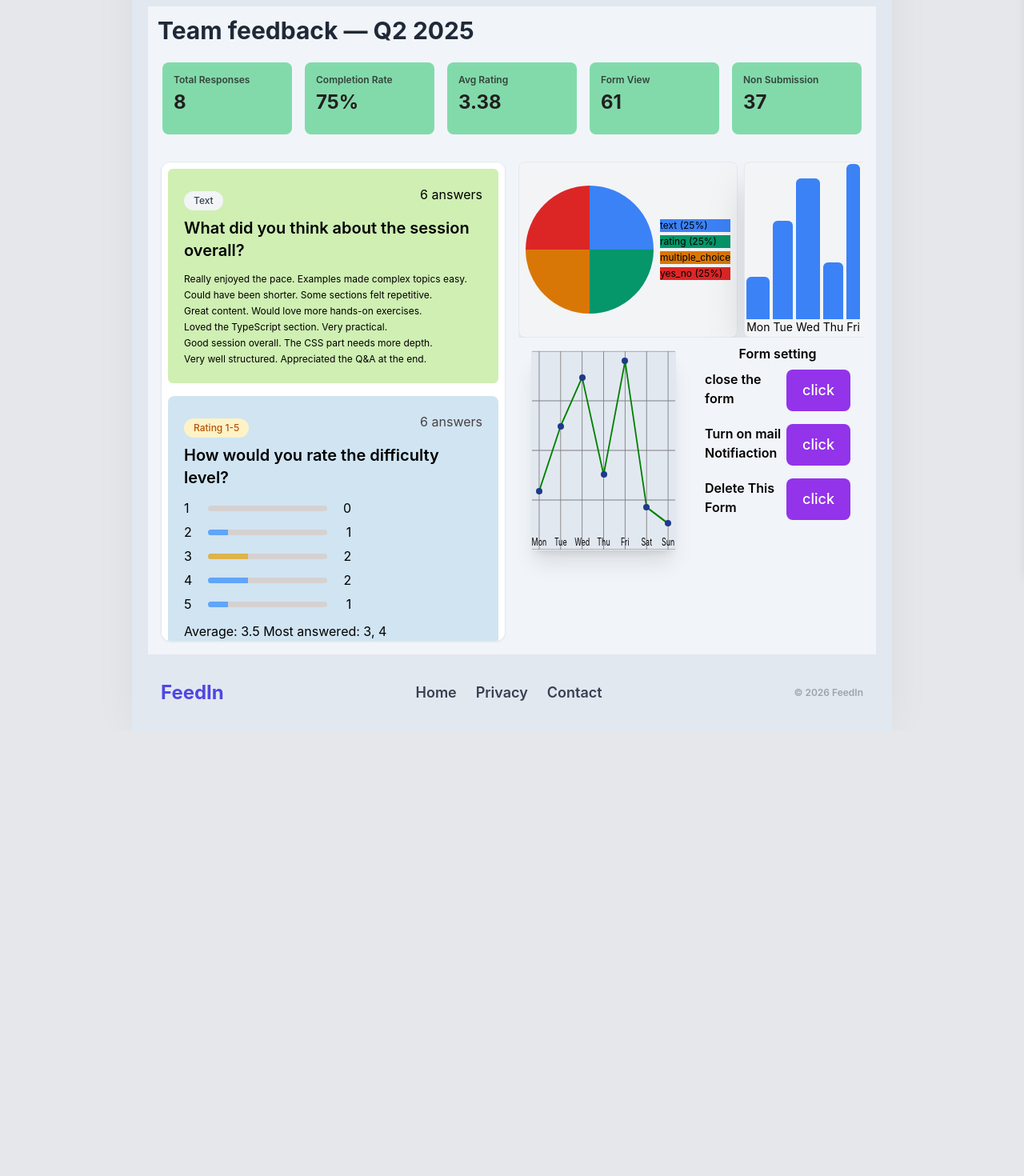
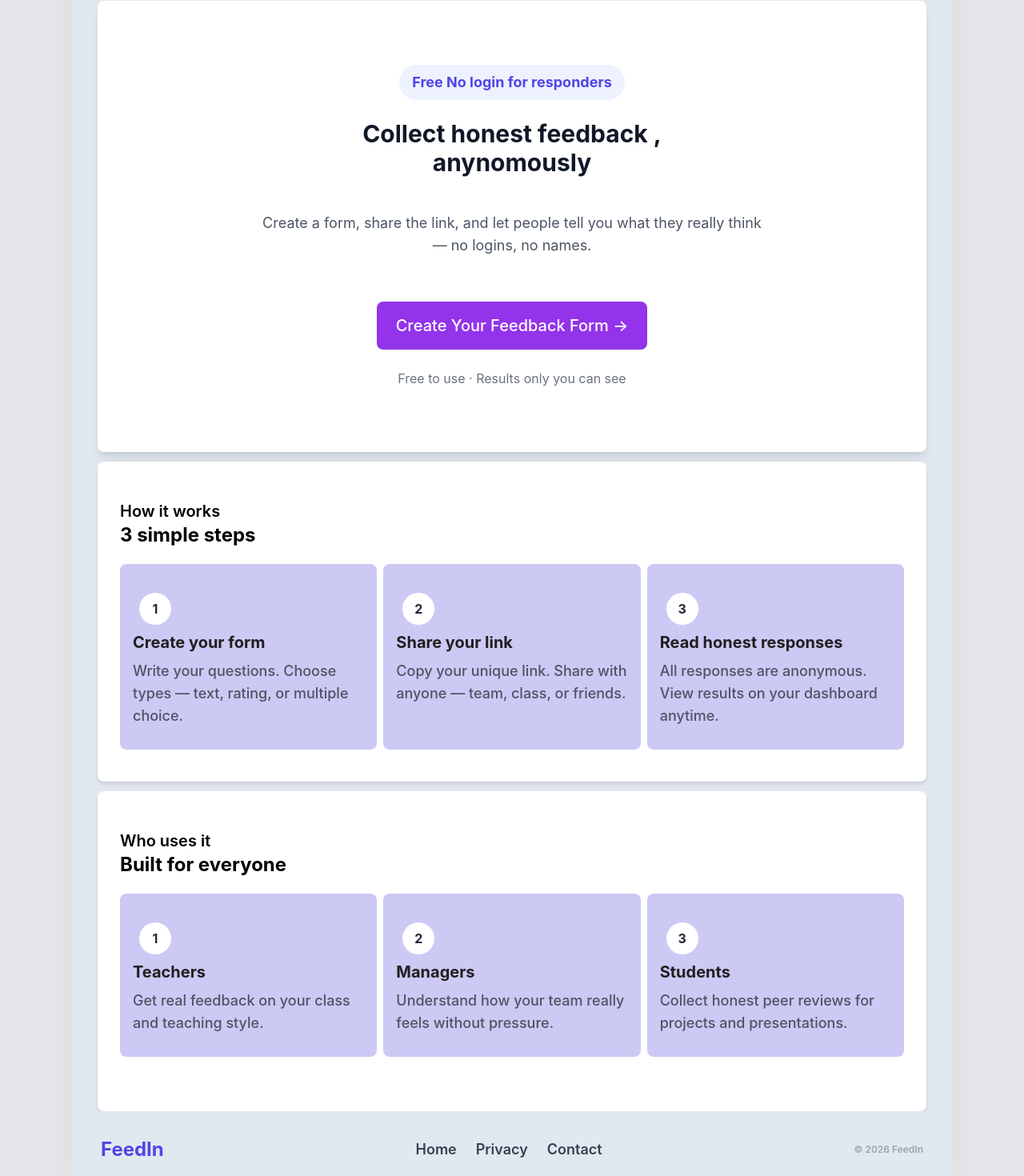
Before and after one commit to soubhik2709/anonymous-feedback-tool, a React (Create React App) app: page / in a window 1280 px wide. Shown: the part 84-1554 px from the top of the page at 80% size. Before the commit the page ends 998 px from the top, so only its background shows below. Built offline with nearby package versions, Linux system fonts and the light colour scheme.

Commit message:
feat:Homepage navigation

```diff
--- a/src/App.css
+++ b/src/App.css
@@ -42,7 +42,7 @@ body {
 /* For Standard Monitors (Laptops) */
 @media (min-width: 1280px) {
   .container {
-    max-width: 950px;
+    max-width: 1100px;
   }
 }
 
--- a/src/App.tsx
+++ b/src/App.tsx
@@ -1,18 +1,24 @@
 import React from "react";
 import "./App.css";
-
-// import HomePage from "./pages/HomePage";
-// import CreateFormPage from './pages/CreateFormPage';
+import HomePage from "./pages/HomePage";
+import CreateFormPage from './pages/CreateFormPage';
 import DashboardPage from "./pages/DashboardPage";
-// import SubmitFeedbackPage from './pages/SubmitFeedbackPage';
+import SubmitFeedbackPage from './pages/SubmitFeedbackPage';
+import { Routes,Route } from "react-router-dom";
 function App() {
   return (
     <div className="page-wrapper">
       <div className="container shadow-xl">
-        {/* <HomePage /> */}
-        {/* <CreateFormPage/>  */}
-        <DashboardPage />
-          {/* <SubmitFeedbackPage/> */}
+        <Routes>
+         <Route path="/" element={ <HomePage />}/>
+          <Route path="/create" element={<CreateFormPage/>} />
+          <Route path="/dashboard/:formId" element={<DashboardPage />} />
+          <Route path="/f/:shareToken" element={<SubmitFeedbackPage />} />
+
+          {/* <Route path="*" element={<NotFoundPage />} /> */}
+          {/* <Route path="/share/:formId" element={<ShareLinkPage />} /> */}
+        </Routes>
+
       </div>
     </div>
   );
--- a/src/components/layout/Container.tsx
+++ b/src/components/layout/Container.tsx
@@ -1,19 +1,21 @@
 import React from "react";
 import Navbar from "./PublicNavbar";
-// import LoggedNavbar from "./LoggeNavbar";
 import Footer from "./Footer";
 type ContainerProps = {
+  onLogoClick:()=>void;
+  onGuideClick:()=>void;
   children: React.ReactNode;
 };
-export default function Container({ children }: ContainerProps) {
+
+export default function Container({ children,onGuideClick,onLogoClick }: ContainerProps) {
   return (
     <div className="min-h-screen bg-slate-200 custom-scrollbar flex flex-col w-full ">
-      <Navbar/>
+      <Navbar onguideClick={ onGuideClick}/>
       <main className="flex-grow  mx-auto px-5 lg:px-3 ">
         {children}
       </main>
 
-      <Footer/>
+      <Footer onLogoClick={onLogoClick}/>
     </div>
   );
 }
--- a/src/components/layout/DashboardLayout.tsx
+++ b/src/components/layout/DashboardLayout.tsx
@@ -13,7 +13,7 @@ export const DashboardLayout = ({
     className="min-h-screen flex flex-col bg-slate-100 "
   >
   <LoggedNavbar/>
-      <main className="flex-grow flex flex-col min-h-0">{children}</main>
+      <main className="flex-grow flex flex-col min-h-0 border-2 shadow-2xl">{children}</main>
       <Footer></Footer>
     </div>
   );
--- a/src/components/layout/Footer.tsx
+++ b/src/components/layout/Footer.tsx
@@ -1,17 +1,24 @@
+import { Link } from "react-router-dom";
+type FooterProps={
+  onLogoClick : ()=>void;
+}
 
-export default function Footer() {
+export default function Footer({onLogoClick}:FooterProps) {
   return (
 <footer className="w-full bg-slate-200 py-3 lg:py-8 ">
  <div className="max-w-7xl mx-auto px-4 flex flex-row md:flex-row items-center justify-between gap-4">
-        <span className="text-2xl font-bold text-indigo-600">FeedIn</span>
+        <button
+        onClick={onLogoClick}
+        className="text-2xl font-bold text-indigo-600 cursor-pointer">FeedIn</button>
 
-        <nav className="flex gap-0.5 lg:gap-6 text-lg font-semibold text-gray-700">
-          <a href="/" className="hover:text-indigo-600 transition">Home</a>
+        <nav className="flex gap-2.5 md:gap-2 lg:gap-6 text-lg font-semibold text-gray-700">
+          <Link to="/" className="hover:text-indigo-600 transition">Home</Link>
           <a href="/privacy" className="hover:text-indigo-600 transition">Privacy</a>
           <a href="/contact" className="hover:text-indigo-600 transition">Contact</a>
         </nav>
 
-        <p className="text-xs font-semibold text-gray-400">© 2026 FeedIn</p>
+        <p
+        className="text-xs font-semibold text-gray-400 cursor-pointer">© 2026 FeedIn</p>
  </div>
 </footer>
   );
--- a/src/components/layout/PublicNavbar.tsx
+++ b/src/components/layout/PublicNavbar.tsx
@@ -2,19 +2,25 @@
 import Button from '../ui/Button';
 import logo from '../../assets/wave-sound.png'
 import { Sun } from 'lucide-react';
-export default function PublicNavbar() {
+import { Link } from 'react-router-dom';
+type PublicNavbarProps = {
+onguideClick :()=> void;
+};
+export default function PublicNavbar({onguideClick}:PublicNavbarProps) {
 return(
 <nav className='w-full border-b border-gray-200 bg-slate-200 py-3 lg:py-4'>
 <div className="max-w-6xl mx-auto px-3 lg:px-7 flex flex-row  md:flex-row items-center justify-between gap-1 lg:gap-4">
 
-      <a href="/" className="flex items-center gap-2 cursor-pointer">
+      <Link to="/" className="flex items-center gap-2 cursor-pointer">
         <img src={logo} alt="FeedIn logo" className="h-7 lg:h-9 w-7 lg:w-9" />
         <span className="text-xl lg:text-2xl font-bold text-indigo-600">FeedIn</span>
-      </a>
+      </Link>
 
       <div className="flex items-center  justify-between gap-3">
+        <Button
+        onClick={onguideClick}
+         variant="primary" size="md">Guide</Button>
         <Button variant="secondary" size="md">Login</Button>
-        <Button variant="primary" size="md">Guide</Button>
         <button className="p-2 rounded-lg hover:bg-gray-100 transition">
           <Sun size={18} className="text-gray-600" />
         </button>
--- a/src/features/Dashboard/Components/LineChart.tsx
+++ b/src/features/Dashboard/Components/LineChart.tsx
@@ -16,7 +16,7 @@ const points = data.map((item,index)=>{
 console.log("The point is ",points);
 
    return (
-  <div className="w-full sm:w-4/5  m-4 h-[250px] bg-slate-200 relative p-5 border shadow-xl rounded-sm cursor-pointer ">
+  <div className="block w-full my-4 h-[250px] bg-slate-200 relative p-5 border shadow-2xl rounded-sm cursor-pointer ">
 
     <svg
       viewBox="0 0 100 100"
--- a/src/features/Dashboard/Components/PieChart.tsx
+++ b/src/features/Dashboard/Components/PieChart.tsx
@@ -64,7 +64,7 @@ console.log(gradient); //#3b82f6 0deg 90deg,#f59e0b 90deg 180deg,#999 180deg 270
 {/* pie */}
 <div className="flex justify-center"> {/* how to remove extra right side space from here? */}
         <div
-    className="w-40 h-40 rounded-full"
+    className="w-48 h-48 rounded-full"
     style={{background:`conic-gradient(${gradient})`}}
     >
 
--- a/src/index.tsx
+++ b/src/index.tsx
@@ -3,13 +3,16 @@ import ReactDOM from 'react-dom/client';
 import "./index.css";
 import App from './App';
 import reportWebVitals from './reportWebVitals';
+import {BrowserRouter} from "react-router-dom"
 
 const root = ReactDOM.createRoot(
   document.getElementById('root') as HTMLElement
 );
 root.render(
   <React.StrictMode>
+    <BrowserRouter>
     <App />
+    </BrowserRouter>
   </React.StrictMode>
 );
 
--- a/src/pages/DashboardPage.tsx
+++ b/src/pages/DashboardPage.tsx
@@ -15,7 +15,7 @@ export default function DashboardPage() {
   const stats = getTotalStats();
   return (
    <DashboardLayout>
-      <header className="p-2 sm:p-3 pb-0 flex-shrink-0">
+      <header className="p-3 sm:p-3 pb-0 flex-shrink-0">
         <h1 className="text-2xl sm:text-3xl font-bold text-gray-800 mb-4">
           {mockForm.title}
         </h1>
@@ -56,10 +56,10 @@ export default function DashboardPage() {
             <PieChart />
             <ActivityChatCard />
           </div>
-          <div className="flex flex-col sm:flex-row gap-1">
+          {/* <div className="flex flex-col sm:flex-row gap-1"> */}
             <LineChartCard />
             <FormSettingCard />
-          </div>
+          {/* </div> */}
         </section>
       </div>
     </DashboardLayout>
--- a/src/pages/HomePage.tsx
+++ b/src/pages/HomePage.tsx
@@ -2,12 +2,35 @@ import Container from "../components/layout/Container";
 import Hero from "../components/layout/Hero";
 import Button from "../components/ui/Button";
 import SectionBox from "../components/ui/SectionBox";
+import { useRef } from "react";
+
+import { useNavigate } from "react-router-dom";
+
 export default function Homepage() {
+  const guideRef = useRef<HTMLDivElement | null>(null);
+  const navigate = useNavigate();
+
+  const handleLogoClick = ()=>{
+    guideRef.current?.scrollIntoView({
+      behavior:"smooth",
+      block:"start"
+     });
+  };
+  const handleGuideClick = ()=>{
+
+  }
+
+
   return (
-<div>
-       <Container>
+<div  ref={guideRef}>
+       <Container
+       onLogoClick={handleLogoClick}
+        onGuideClick = {handleGuideClick}
+        >
         <Hero>
-          <span className="mb-6 inline-block text-lg font-bold text-indigo-600 bg-indigo-50 px-4 py-2 rounded-full">
+          <span
+
+          className="mb-6 inline-block text-lg font-bold text-indigo-600 bg-indigo-50 px-4 py-2 rounded-full">
             Free No login for responders
           </span>
           <h1 className="text-2xl md:text-3xl font-bold text-gray-900 leading-tight max-w-2xl">
@@ -19,7 +42,9 @@ export default function Homepage() {
           </p>
 
           <div className="mt-10">
-            <Button variant="primary" size="lg">
+            <Button
+            onClick={()=>navigate("/create")}
+            variant="primary" size="lg">
               Create Your Feedback Form →
             </Button>
           </div>
@@ -29,7 +54,9 @@ export default function Homepage() {
           </p>
         </Hero>
 
-       <section className="bg-white mt-3 p-7 rounded-lg  min-h-[400px] shadow-md">
+       <section
+       ref={guideRef}
+       className="bg-white mt-3 p-7 rounded-lg  min-h-[400px] shadow-md">
         <div className="my-5">
           <p className="font-semibold text-xl">How it works</p>
           <p className="font-bold text-2xl ">3 simple steps</p>
```
